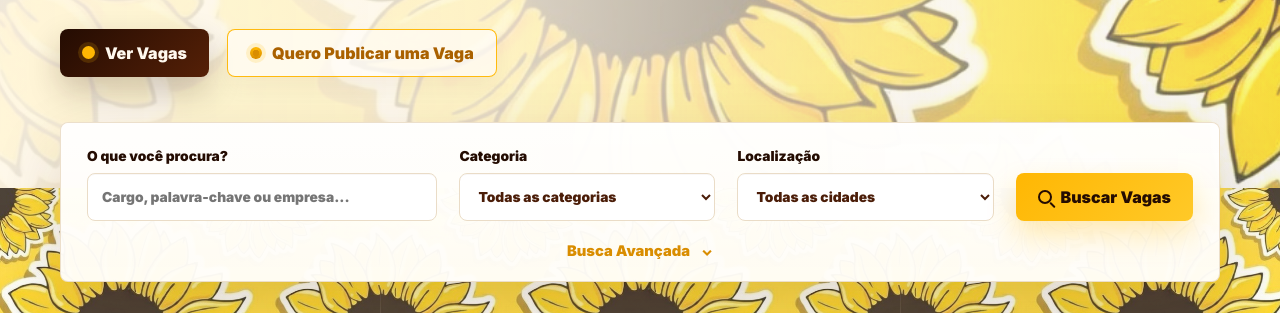
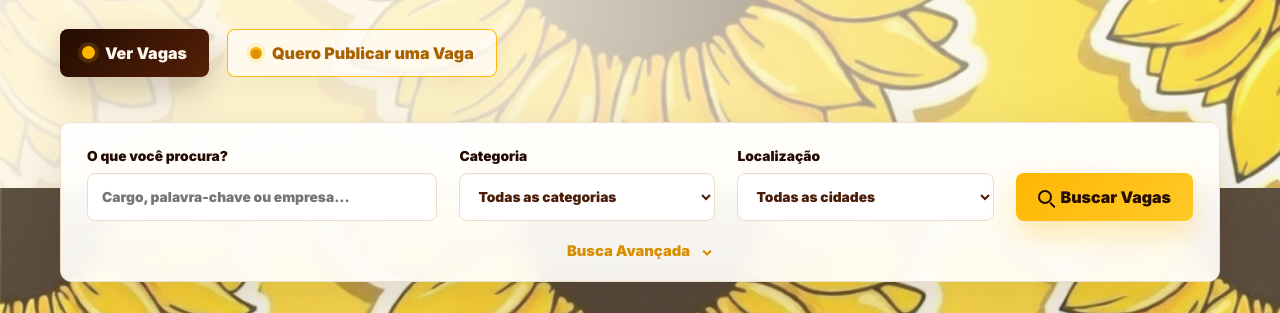
Before and after one commit to gustavomotafa-create/guia-extremo-sul-ba, a plain HTML site: page index.html in a window 1280 px wide. Shown: the part 439-752 px from the top of the page. Drawn offline with Linux system fonts and the light colour scheme; a script that the page names is missing.

Commit message:
Ajusta fundo global e cards de destaque

```diff
--- a/styles.css
+++ b/styles.css
@@ -33,10 +33,12 @@ body {
   min-width: 320px;
   overflow-x: hidden;
   background:
-    linear-gradient(rgba(255, 248, 234, 0.12), rgba(255, 248, 234, 0.12)),
+    linear-gradient(rgba(255, 244, 214, 0.24), rgba(255, 244, 214, 0.16)),
     url("./assets/sunflower-bg.jpg");
-  background-size: 520px 520px;
-  background-repeat: repeat;
+  background-color: #fff4d8;
+  background-position: center;
+  background-size: cover;
+  background-repeat: no-repeat;
   background-attachment: fixed;
   color: var(--brown);
   font-family: "Inter", system-ui, -apple-system, BlinkMacSystemFont, "Segoe UI", sans-serif;
@@ -425,15 +427,22 @@ main {
   margin-top: 32px;
 }
 
-.search-card {
+.search-card,
+.filter-panel,
+.share-card,
+.value-strip {
   position: relative;
   z-index: 5;
+  border: 1px solid rgba(234, 220, 199, 0.9);
+  border-radius: 12px;
+  background: rgba(255, 253, 248, 0.94);
+  box-shadow: var(--shadow-float);
+  backdrop-filter: blur(8px);
+}
+
+.search-card {
   margin-top: -66px;
   padding: 25px 26px 20px;
-  border: 1px solid rgba(234, 220, 199, 0.9);
-  border-radius: 8px;
-  background: rgba(255, 253, 248, 0.97);
-  box-shadow: var(--shadow-float);
 }
 
 .search-card::before {
```
